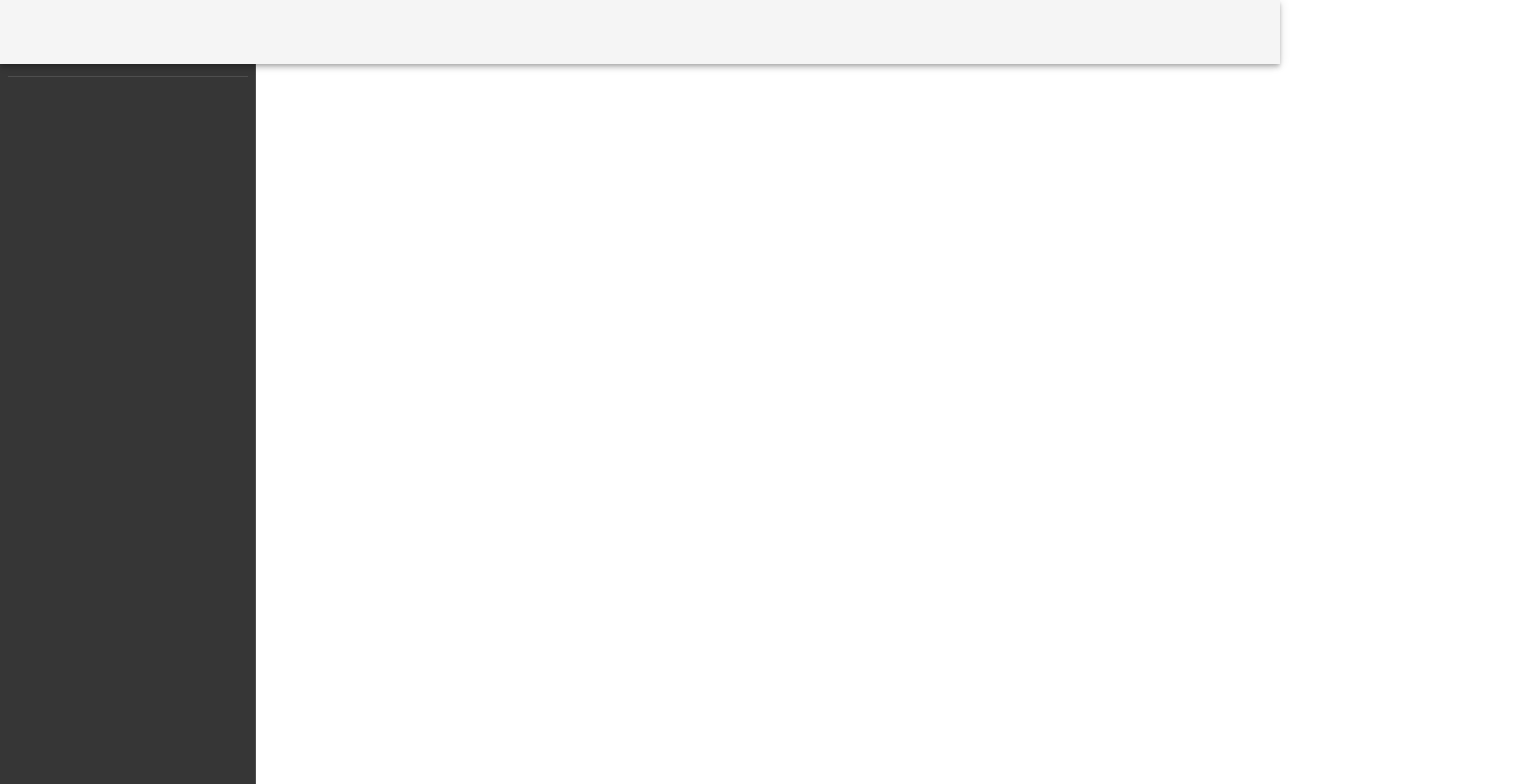
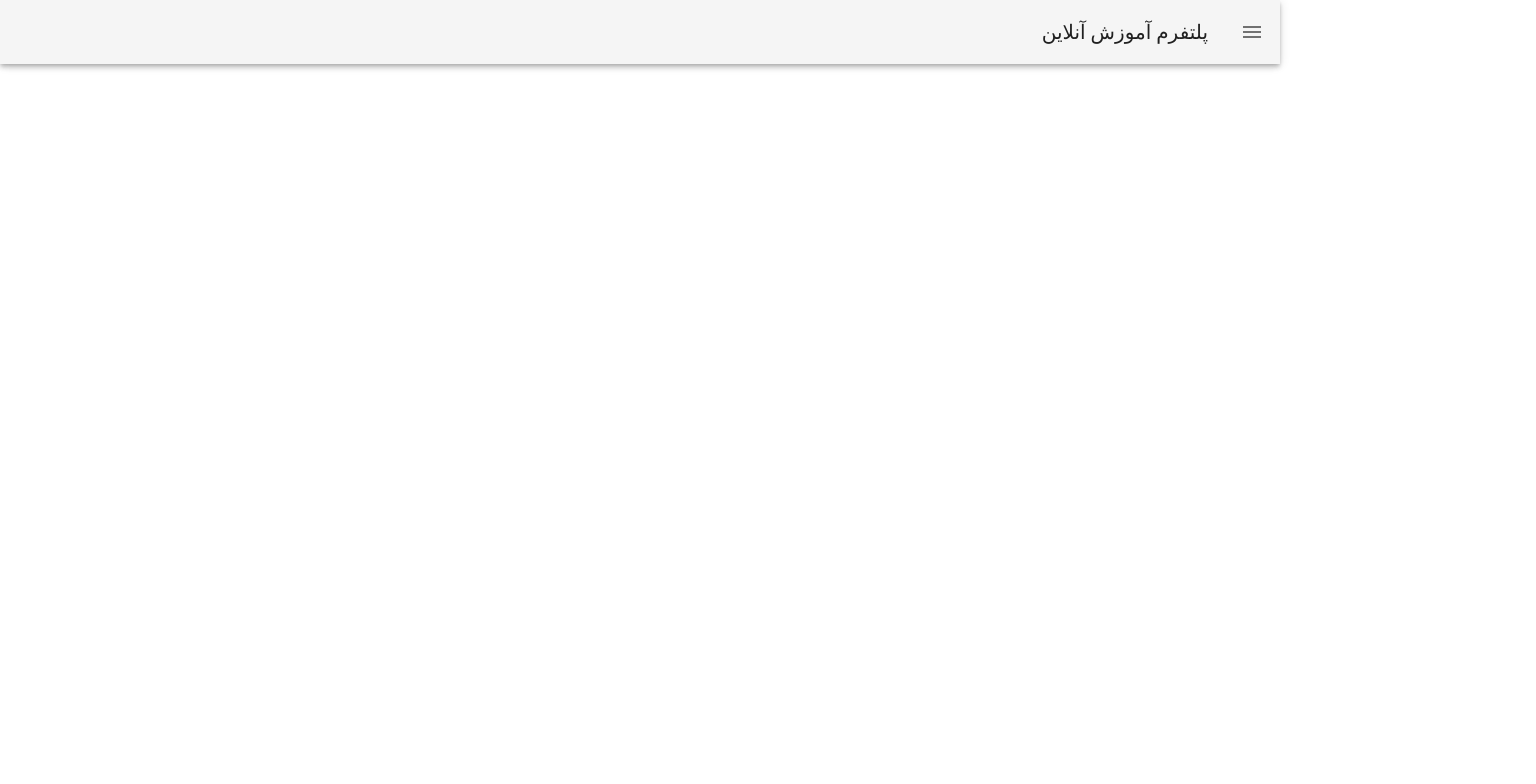
Before and after one commit to spsina/online_class_system, a Vue app: page / in a window 1280 px wide. Shown: the top 784 px of the page, 1536 px wide, since content can reach past the window. Built offline with nearby package versions, Linux system fonts and the light colour scheme; grey boxes are pictures that could not be loaded.

Commit message:
basic app nav drawaer and app bar structure

```diff
--- a/package.json
+++ b/package.json
@@ -9,6 +9,7 @@
   },
   "dependencies": {
     "core-js": "^3.6.5",
+    "material-design-icons-iconfont": "^5.0.1",
     "vue": "^2.6.11",
     "vue-router": "^3.2.0",
     "vuetify": "^2.2.11"
--- a/src/App.vue
+++ b/src/App.vue
@@ -1,36 +1,94 @@
 <template>
-  <!-- App.vue -->
+<div>
+  <v-app>
 
-<v-app>
-  <navDrawer>
+    <v-navigation-drawer
+      v-model="drawer"
+      right
+    >
+    <v-list >
+      <v-list-item two-line class="mx-1">
+        <v-list-item-content>
+        </v-list-item-content>
+      </v-list-item>
+      <v-list-group v-for="section in sections" :key="section.title">
 
-  </navDrawer>
+        <template v-slot:activator>
+          <v-list-item>
+            <v-list-item-icon>
+              <v-icon>{{ section.icon }}</v-icon>
+            </v-list-item-icon>
+            <v-list-item-content>
+              <v-list-item-title>
+                {{ section.title }}
+              </v-list-item-title>
+            </v-list-item-content>
+          </v-list-item>
+        </template>
 
-  <v-app-bar app>
-    <!-- -->
-  </v-app-bar>
+        <v-list-item
+          v-for="item in section.items"
+          :key ="item.title"
+          link
+        >
 
-  <!-- Sizes your content based upon application components -->
-  <v-main>
+        <v-list-item-icon>
+          <v-icon>mdi-{{home}}</v-icon>
+        </v-list-item-icon>
 
-    <!-- Provides the application the proper gutter -->
-    <v-container fluid>
+          {{ item.title }}
+        </v-list-item>
+      </v-list-group>
+    </v-list>
+    </v-navigation-drawer>
 
-      <!-- If using vue-router -->
-      <router-view></router-view>
-    </v-container>
-  </v-main>
+    <v-app-bar app>
+        <v-app-bar-nav-icon @click.stop="drawer = !drawer"></v-app-bar-nav-icon>
+        <v-toolbar-title>
+          {{ title }}
+        </v-toolbar-title>
 
-  <v-footer app>
-    <!-- -->
-  </v-footer>
-</v-app>
+    </v-app-bar>
+
+  </v-app>
+</div>
 </template>
+
 <script>
-import navDrawer from "./components/navDrawer";
 export default {
-  components: {
-    navDrawer
+  data () {
+    return {
+      title: 'پلتفرم آموزش آنلاین',
+      drawer: false,
+
+      sections: [
+       {
+         title: 'کلاس ها',
+         icon: 'class',
+         items: [
+           {'title': 'مشاهده کلاس ها'},
+           {'title': 'اضاف کردن کلاس'},
+         ]
+       },
+       {
+         title: 'کاربران',
+         icon: 'account_box',
+         items: [
+           {'title': 'مدیریت کاربران'},
+           {'title': 'اضافه کردن کاربر'},
+         ]
+       },
+       {
+         title: 'امتحانات',
+         icon: 'assignment',
+         items: [
+           {'title': 'اضاف کردن امتحان'},
+           {'title': 'لیست امتحانات'},
+         ]
+       }
+      ]
+
+    }
   }
 }
 </script>
--- a/src/components/navDrawer.vue
+++ b/src/components/navDrawer.vue
@@ -1,46 +1,21 @@
 <template>
-    <v-navigation-drawer
-        v-model="drawer"
-        :color="color"
-        :expand-on-hover="expandOnHover"
-        :mini-variant="miniVariant"
-        :right="right"
-        :permanent="permanent"
-        :src="bg"
-        absolute
-        dark
-      >
-        <v-list
-          dense
-          nav
-          class="py-0"
-        >
-          <v-list-item two-line :class="miniVariant && 'px-0'">
-            <v-list-item-avatar>
-              <img src="https://randomuser.me/api/portraits/men/81.jpg">
-            </v-list-item-avatar>
+    <v-navigation-drawer  v-model="drawer" class="indigo" >
+        <v-list>
+            <v-list-tile-action>
+                <v-icon class="white--text">dashboard</v-icon>
+            </v-list-tile-action>
+        </v-list>
+    </v-navigation-drawer>
+</template>
 
-            <v-list-item-content>
-              <v-list-item-title>Application</v-list-item-title>
-              <v-list-item-subtitle>Subtext</v-list-item-subtitle>
-            </v-list-item-content>
-          </v-list-item>
-
-          <v-divider></v-divider>
-
-          <v-list-item
-            v-for="item in items"
-            :key="item.title"
-            link
-          >
-            <v-list-item-icon>
-              <v-icon>{{ item.icon }}</v-icon>
-            </v-list-item-icon>
-
-            <v-list-item-content>
-              <v-list-item-title>{{ item.title }}</v-list-item-title>
-            </v-list-item-content>
-          </v-list-item>
-        </v-list>
-      </v-navigation-drawer>
-</template>
+<script>
+export default {
+    props: {
+        'drawer': Boolean
+    },
+    data() {
+        return {
+        }
+    }
+}
+</script>
--- a/src/main.js
+++ b/src/main.js
@@ -2,6 +2,8 @@ import Vue from 'vue'
 import App from './App.vue'
 import vuetify from './plugins/vuetify';
 import VueRouter from 'vue-router';
+import 'material-design-icons-iconfont/dist/material-design-icons.css'
+
 Vue.use(VueRouter);
 Vue.config.productionTip = false
 
--- a/src/plugins/vuetify.js
+++ b/src/plugins/vuetify.js
@@ -4,4 +4,5 @@ import Vuetify from 'vuetify/lib';
 Vue.use(Vuetify);
 
 export default new Vuetify({
+    rtl: true,
 });
```
Also changed, not shown: src/components/header.vue (added, +11 -0 lines), 1 other file (tests, documents, lock files or other folders).
